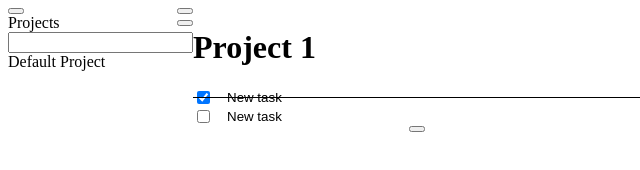
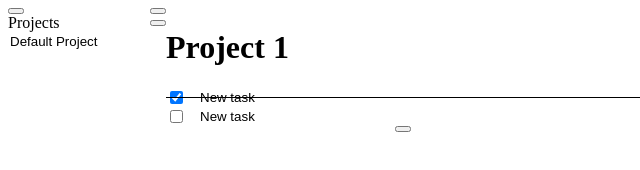
Before and after one commit to furnapso/to-do-list, a website built with webpack: page dist/index.html in a window 1280 px wide. Shown: the whole page, without its empty margins (0-640 px from the left). Built offline with nearby package versions, Linux system fonts and the light colour scheme.

Commit message:
feat: remove border and outline from project textbox

```diff
--- a/src/styles.css
+++ b/src/styles.css
@@ -102,7 +102,8 @@
     transition: color 200ms;
 }
 
-#task input[type='text'] {
+#task input[type='text'], #projects input[type='text'], #projects input:active {
     border: none;
     width: 100%;
+    outline: none;
 }
--- a/src/ui.js
+++ b/src/ui.js
@@ -72,7 +72,7 @@ const UserInterface = Board => (() => {
             const div = tasks.map(task => html`
             <div id='task' class='ui segment ${task.completed ? 'strike' : ''}' @mouseover=${taskEventHandler} @mouseleave=${taskEventHandler}>
                 <input type='checkbox' class='ui checkbox' data-id='${task.id}' ?checked=${task.completed} @click=${checkboxEventHandler}>
-                <input type='text' class='task-title' contenteditable="true" data-id='${task.id}' @input=${updateEventHandler} value='${task.title}'>
+                <input type='text' contenteditable="true" data-id='${task.id}' @input=${updateEventHandler} value='${task.title}'>
                 <span id='actions' class='hidden actions'>
                     <i class='icon delete' data-id='${task.id}' @click=${deleteEventHandler}></i>
                 </span>
@@ -83,7 +83,7 @@ const UserInterface = Board => (() => {
 
         projects: (projects) => {
             const div = projects.map(project => html`
-                <input type='text' contenteditable="true" class='item ${project.active ? 'active blue' : ''}'>${project.title}
+                <input type='text' readonly="true" class='item ${project.active ? 'active blue' : ''}' value='${project.title}'>
             `)
 
             return div
```
